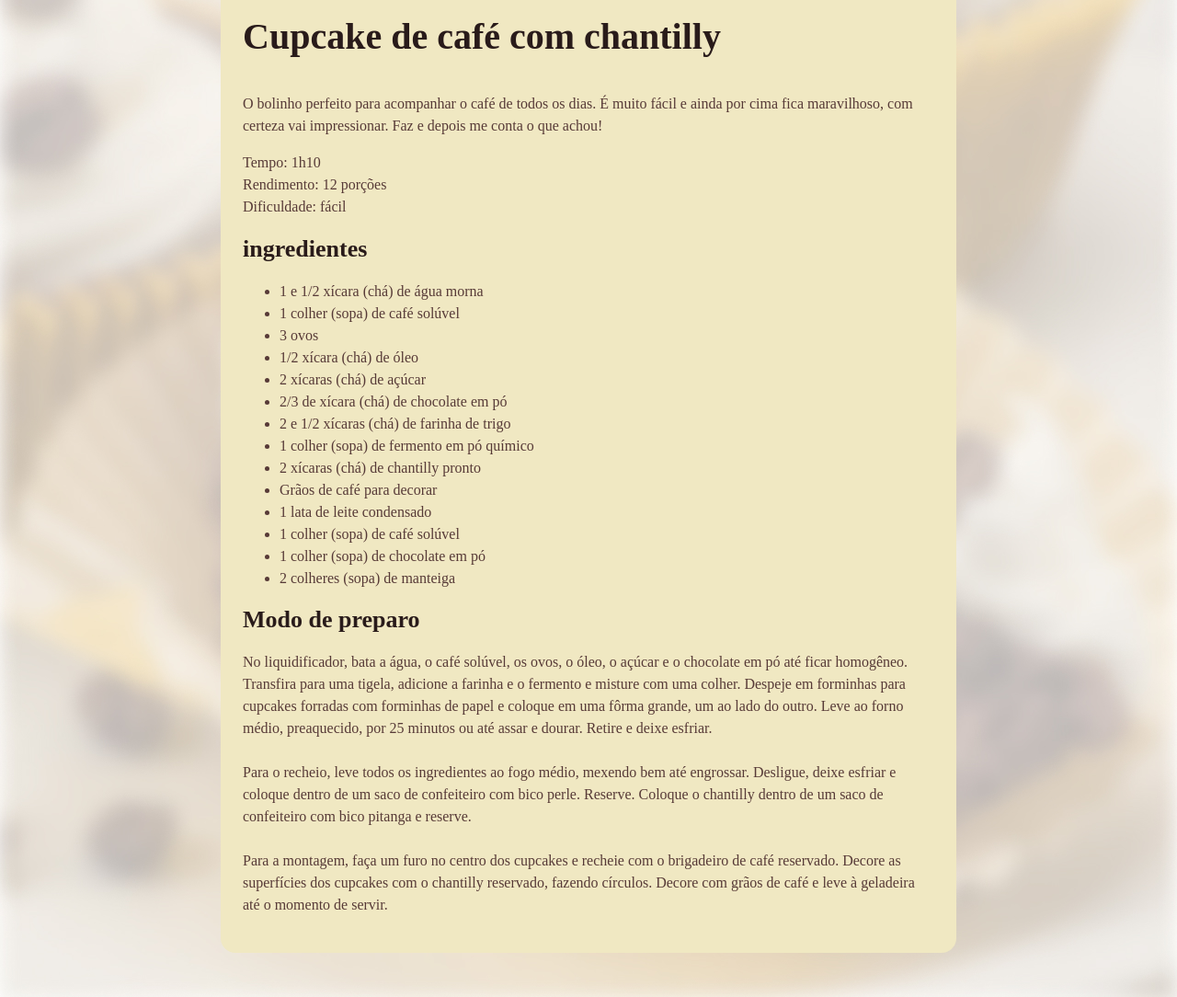
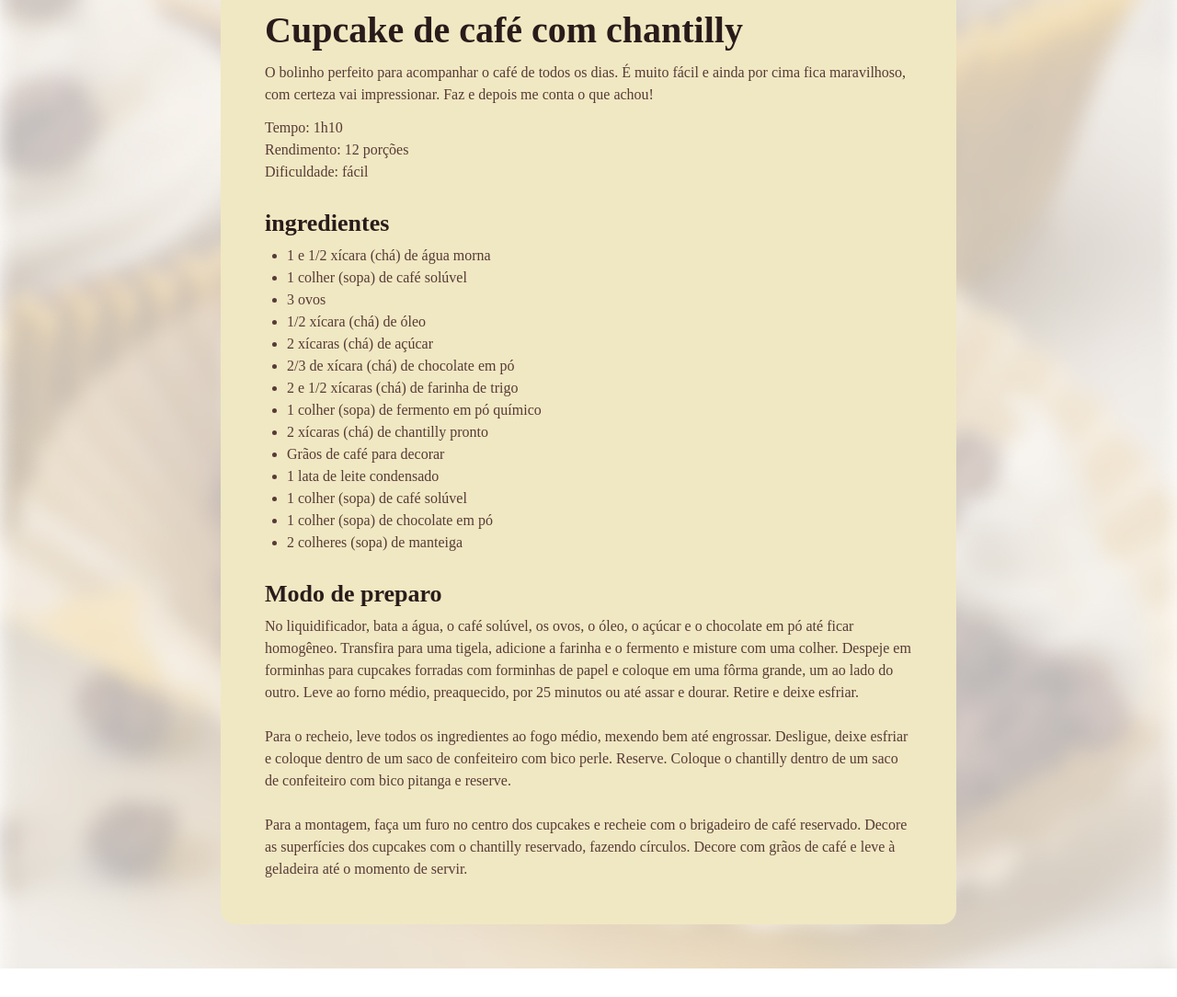
Before and after one commit to vinny-rbr/PROJETO-PAGINA-DE-RECEITAS, a plain HTML site: page index.html in a window 1280 px wide. Shown: the part 500-1584 px from the top of the page at 92% size. After the commit the page ends 1553 px from the top, so only its background shows below. Drawn offline with Linux system fonts and the light colour scheme; a web font is replaced by a local one.

Commit message:
personalizing spaces

```diff
--- a/index.html
+++ b/index.html
@@ -95,7 +95,7 @@
         </ul>
 
       </section>
-      <sectio id="preparation-method">
+      <section id="preparation-method">
         <h2>
           Modo de preparo
         </h2>
@@ -106,7 +106,7 @@
           Para a montagem, faça um furo no centro dos cupcakes e recheie com o brigadeiro de café reservado. Decore as superfícies dos cupcakes com o chantilly reservado, fazendo círculos. Decore com grãos de café e leve à geladeira até o momento de servir.
         </p>
 
-      </sectio>
+      </section>
     </main>
   </div>
 </body>
--- a/style.css
+++ b/style.css
@@ -1,3 +1,8 @@
+* {
+  margin: 0;
+  padding: 0;
+}
+
 :root {
  font-family: "Alice", serif;
  line-height: 150%;
@@ -25,9 +30,25 @@ img {
   border-radius: 16px;
 }
 
+main {
+  padding: 24px;
+}
+
+section + section {
+  margin-top: 24px;
+}
+
+ul {
+ padding-left: 24px;
+}
+
 h1 {
 line-height: 140%;
 font-size: 40px;
+}
+
+#about p + p {
+padding-top: 12px;
 }
 
 h2 {
@@ -36,4 +57,6 @@ h2 {
 
 h1, h2 {
    color: #291B1A;
+ margin-bottom: 4px;
+ line-height: 150%;
 }
```
